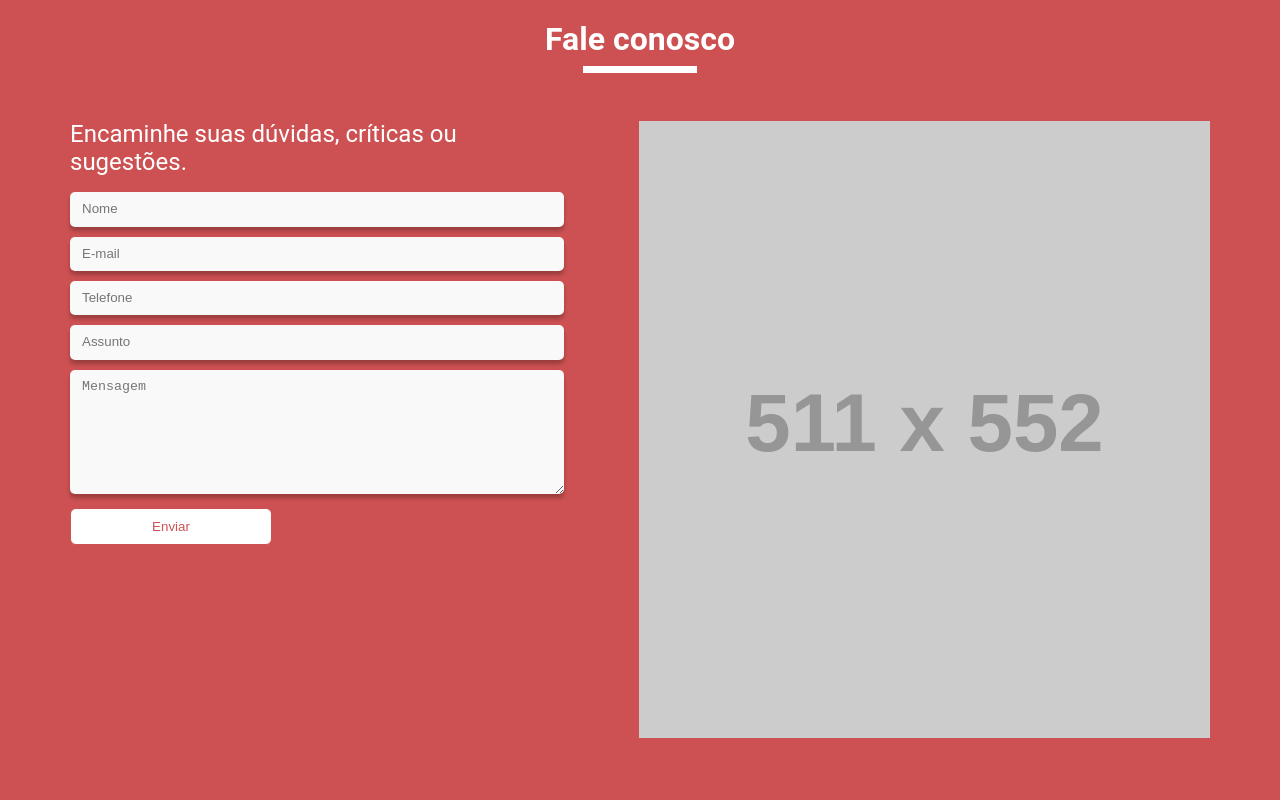
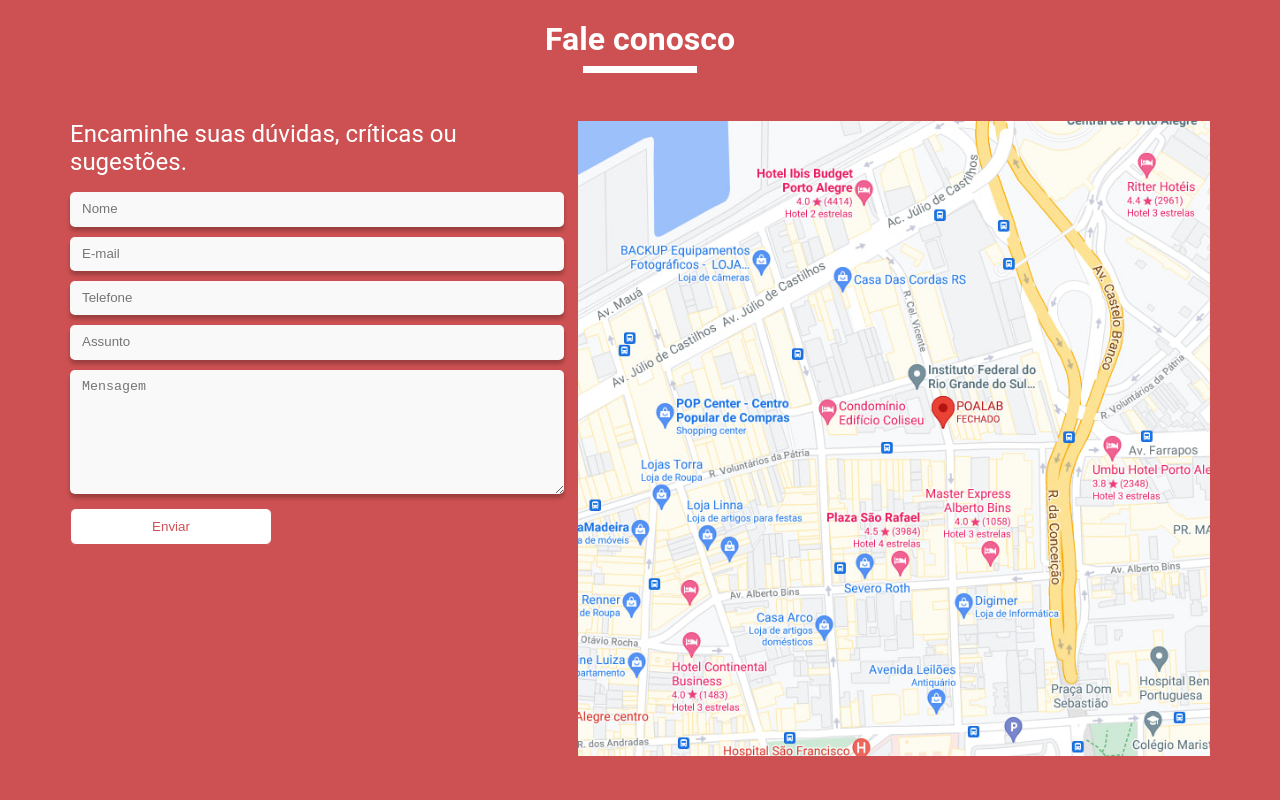
Before and after one commit to githiago-f/poalab, a plain HTML site: page index.html in a window 1280 px wide. Shown: the part 4160-4960 px from the top of the page. Drawn offline with Linux system fonts and the light colour scheme; placeholder pictures from the web are drawn by us.

Commit message:
add mapa poalab

```diff
--- a/index.html
+++ b/index.html
@@ -189,7 +189,7 @@
             </form>
           </div>
           <div>
-            <img src="https://via.placeholder.com/511x552" alt="Mapa" />
+            <img src="./assets/img/poalab_map.jpg" height="511" width="522" alt="Mapa" />
           </div>
         </div>
       </div>
```
Also changed, not shown: assets/img/poalab_map.jpg (added).
